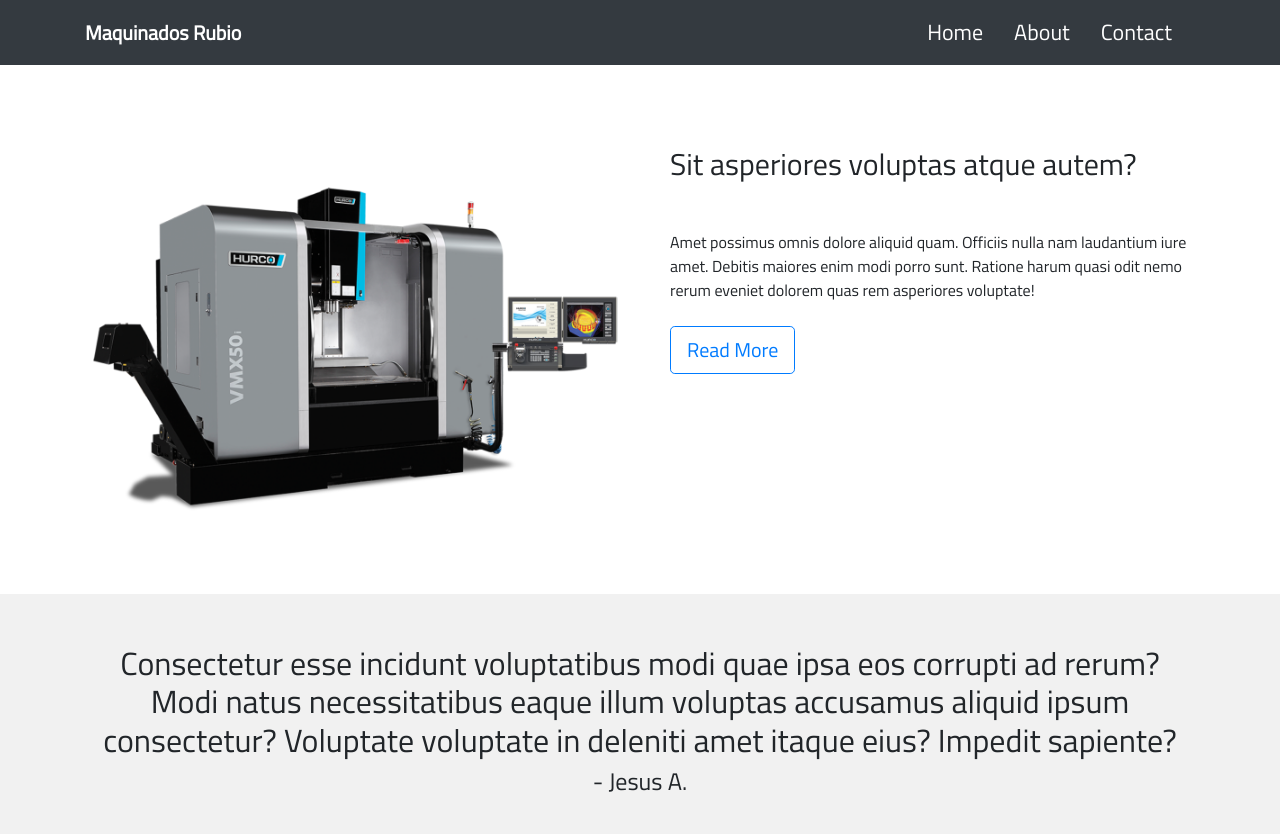
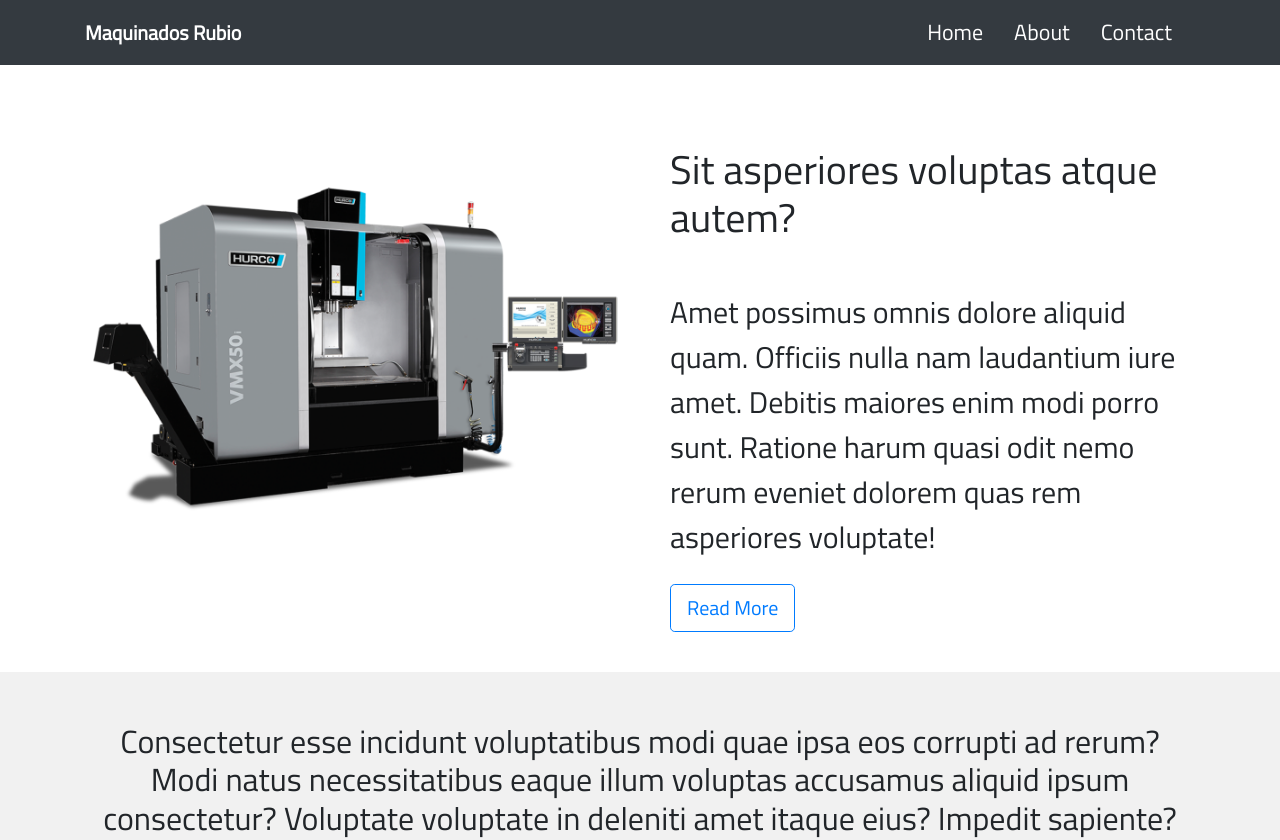
Before and after one commit to RobotF1/Rubio, a plain HTML site: page index.html in a window 1280 px wide. Shown: the top 840 px of the page. Drawn offline with nearby package versions, Linux system fonts and the light colour scheme.

Commit message:
Update index.html

```diff
--- a/index.html
+++ b/index.html
@@ -42,8 +42,8 @@
                 </div>
                 <div class="col-lg-6 tex ">
                     <div class="texto">
-                        <h1 class="mt-5" style="font-size: 30px;" >Sit asperiores voluptas atque autem?</h1>
-                        <p class="mt-5">Amet possimus omnis dolore aliquid quam. Officiis nulla nam laudantium iure amet. Debitis maiores enim modi porro sunt. Ratione harum quasi odit nemo rerum eveniet dolorem quas rem asperiores voluptate!</p>
+                        <h1 class="mt-5"  >Sit asperiores voluptas atque autem?</h1>
+                        <p class="mt-5" style="font-size: 30px;">Amet possimus omnis dolore aliquid quam. Officiis nulla nam laudantium iure amet. Debitis maiores enim modi porro sunt. Ratione harum quasi odit nemo rerum eveniet dolorem quas rem asperiores voluptate!</p>
                         <a href="#" class="btn btn-outline-primary header-btn btn-lg mt-2">Read More</a>
                     </div>
                 </div>
@@ -80,7 +80,7 @@
     </section>
 
     <section id="info-two" class="my-3">
-        <div class="container" style="font-size: 22px;">
+        <div class="container" style="font-size: 25px;">
             <div class="row ">
                 <div class="col-lg-6">
                     <h2>Lorem repellat qui.</h2>
```
